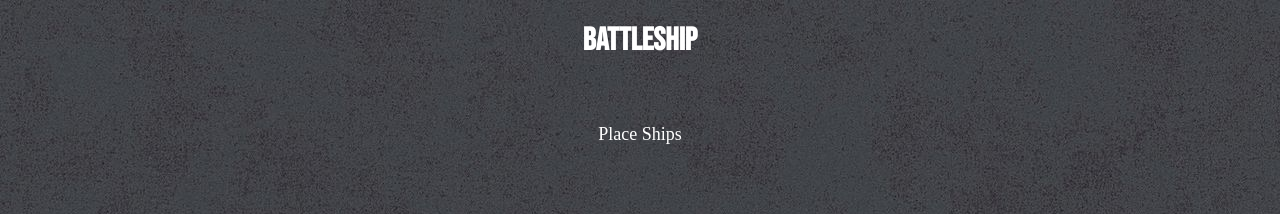
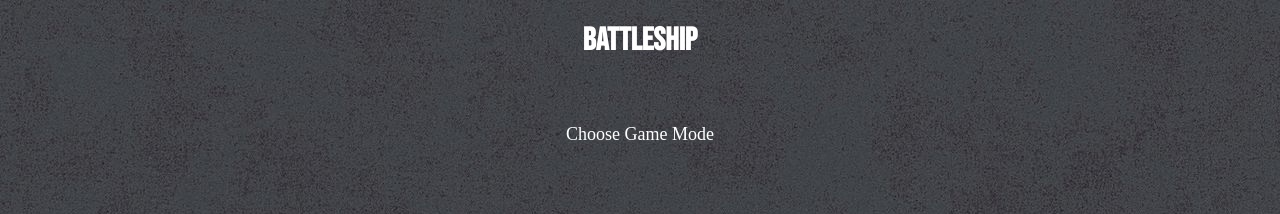
Before and after one commit to haristotle3/odin-battleship, a website built with webpack: page src/template.html in a window 1280 px wide. Shown: the top 214 px of the page. Built offline with nearby package versions, Linux system fonts and the light colour scheme.

Commit message:
Edit class alert text content

```diff
--- a/src/template.html
+++ b/src/template.html
@@ -14,7 +14,7 @@
     <main>
       <div class="information">
         <p class="player-turn"></p>
-        <p class="alert">Place Ships</p>
+        <p class="alert">Choose Game Mode</p>
       </div>
 
       <div class="game-container">
```
